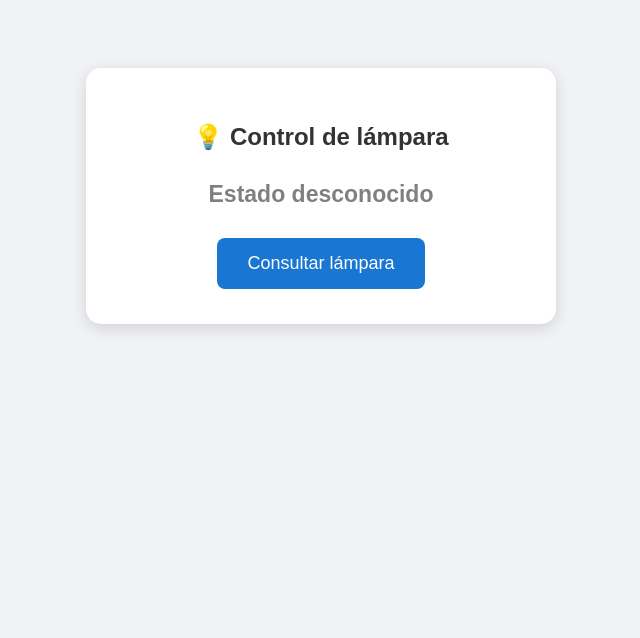
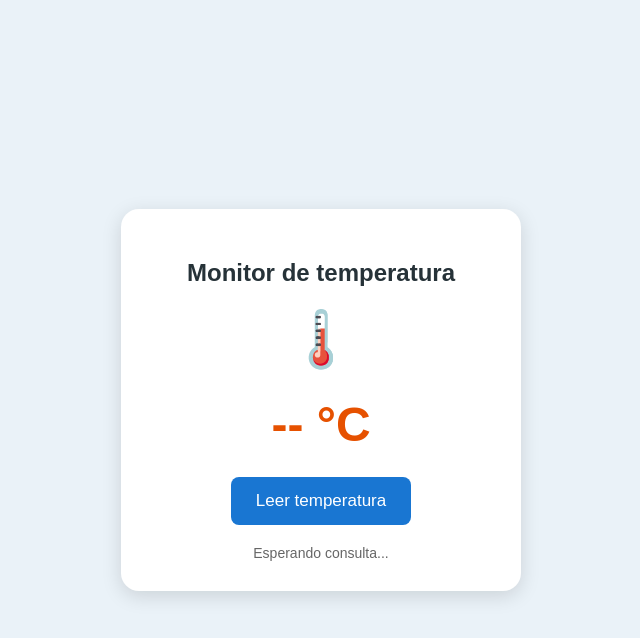
Before and after one commit to ramirezcastaneda1217-lab/PRUEBA_IOT, a plain HTML site: page index.html in a window 1280 px wide. Shown: the whole page, without its empty margins (319-959 px from the left). Drawn offline with Linux system fonts and the light colour scheme.

Commit message:
Update index.html

```diff
--- a/index.html
+++ b/index.html
@@ -4,103 +4,129 @@
 <head>
 <meta charset="UTF-8">
 <meta name="viewport" content="width=device-width, initial-scale=1.0">
-    <title>Control de lámpara</title>
+<title>Monitor de temperatura</title>
 
 <style>
     body {
         font-family: Arial, sans-serif;
-            background: #f0f2f5;
-            text-align: center;
-            padding: 60px 15px;
+        background: #eaf2f8;
+        display: flex;
+        justify-content: center;
+        align-items: center;
+        min-height: 100vh;
+        margin: 0;
     }
 
-        .contenedor {
+    .panel {
         background: white;
-            max-width: 400px;
-            margin: auto;
-            padding: 35px;
-            border-radius: 15px;
-            box-shadow: 0 4px 15px #0002;
+        width: 340px;
+        padding: 30px;
+        border-radius: 18px;
+        text-align: center;
+        box-shadow: 0 5px 20px #0002;
     }
 
     h2 {
-            color: #333;
+        color: #263238;
     }
 
-        #estado {
-            font-size: 23px;
+    .icono {
+        font-size: 55px;
+    }
+
+    #temperatura {
+        font-size: 48px;
         font-weight: bold;
-            margin: 30px 0;
-            color: gray;
+        color: #e65100;
+        margin: 25px 0;
     }
 
     button {
         background: #1976d2;
         color: white;
         border: none;
-            padding: 15px 30px;
-            font-size: 18px;
+        padding: 14px 25px;
         border-radius: 8px;
+        font-size: 17px;
         cursor: pointer;
     }
 
     button:hover {
-            background: #125ca5;
+        background: #0d47a1;
+    }
+
+    #mensaje {
+        color: #666;
+        margin-top: 20px;
+        font-size: 14px;
     }
 </style>
 </head>
 
 <body>
 
-<div class="contenedor">
-    <h2>💡 Control de lámpara</h2>
+<div class="panel">
 
-    <div id="estado">Estado desconocido</div>
+    <h2>Monitor de temperatura</h2>
 
-    <button onclick="consultarLampara()">
-        Consultar lámpara
+    <div class="icono">🌡️</div>
+
+    <div id="temperatura">-- °C</div>
+
+    <button id="boton" onclick="leerTemperatura()">
+        Leer temperatura
     </button>
+
+    <div id="mensaje">Esperando consulta...</div>
+
 </div>
 
 <script>
-async function consultarLampara() {
 
-    const estado = document.getElementById("estado");
+async function leerTemperatura() {
 
-    estado.innerHTML = "Consultando...";
-    estado.style.color = "orange";
+    const temperatura = document.getElementById("temperatura");
+    const mensaje = document.getElementById("mensaje");
+    const boton = document.getElementById("boton");
 
-    const url = "https://cygnus.uniajc.edu.co/appis/edispositivo.php?id=1&c=marc&v=1";
+    boton.disabled = true;
+    temperatura.innerHTML = "-- °C";
+    mensaje.innerHTML = "Consultando sensor...";
+
+    const url = "https://cygnus.uniajc.edu.co/appis/ldispositivo.php?id=243&c=temp123";
 
     try {
+
         const respuesta = await fetch(url);
-        const resultado = await respuesta.text();
 
         if (!respuesta.ok) {
             throw new Error("Error HTTP " + respuesta.status);
         }
 
-        const texto = resultado.toLowerCase();
+        const dato = await respuesta.text();
 
-        if (texto.includes("off") || texto.includes("apagado")) {
-            estado.innerHTML = "🔴 LÁMPARA APAGADA";
-            estado.style.color = "red";
-        }
-        else if (texto.includes("on") || texto.includes("encendido")) {
-            estado.innerHTML = "🟢 LÁMPARA ENCENDIDA";
-            estado.style.color = "green";
-        }
-        else {
-            estado.innerHTML = "Respuesta recibida, pero no se pudo identificar el estado";
-            estado.style.color = "orange";
+        // Extraer el valor numérico recibido
+        const valor = dato.match(/-?\d+(?:[.,]\d+)?/);
+
+        if (!valor) {
+            throw new Error("No se encontró un valor de temperatura");
         }
 
+        const grados = parseFloat(valor[0].replace(",", "."));
+
+        temperatura.innerHTML = grados.toFixed(1) + " °C";
+        mensaje.innerHTML = "Última lectura: " + new Date().toLocaleTimeString();
+
     } catch (error) {
-        estado.innerHTML = "⚠️ Error al consultar la lámpara";
-        estado.style.color = "red";
+
+        mensaje.innerHTML = "Error al consultar el sensor";
         console.error(error);
+
+    } finally {
+        boton.disabled = false;
     }
 }
+
 </script>
 
 </body>
```
Lines whose indentation alone changed are shown as unchanged.
